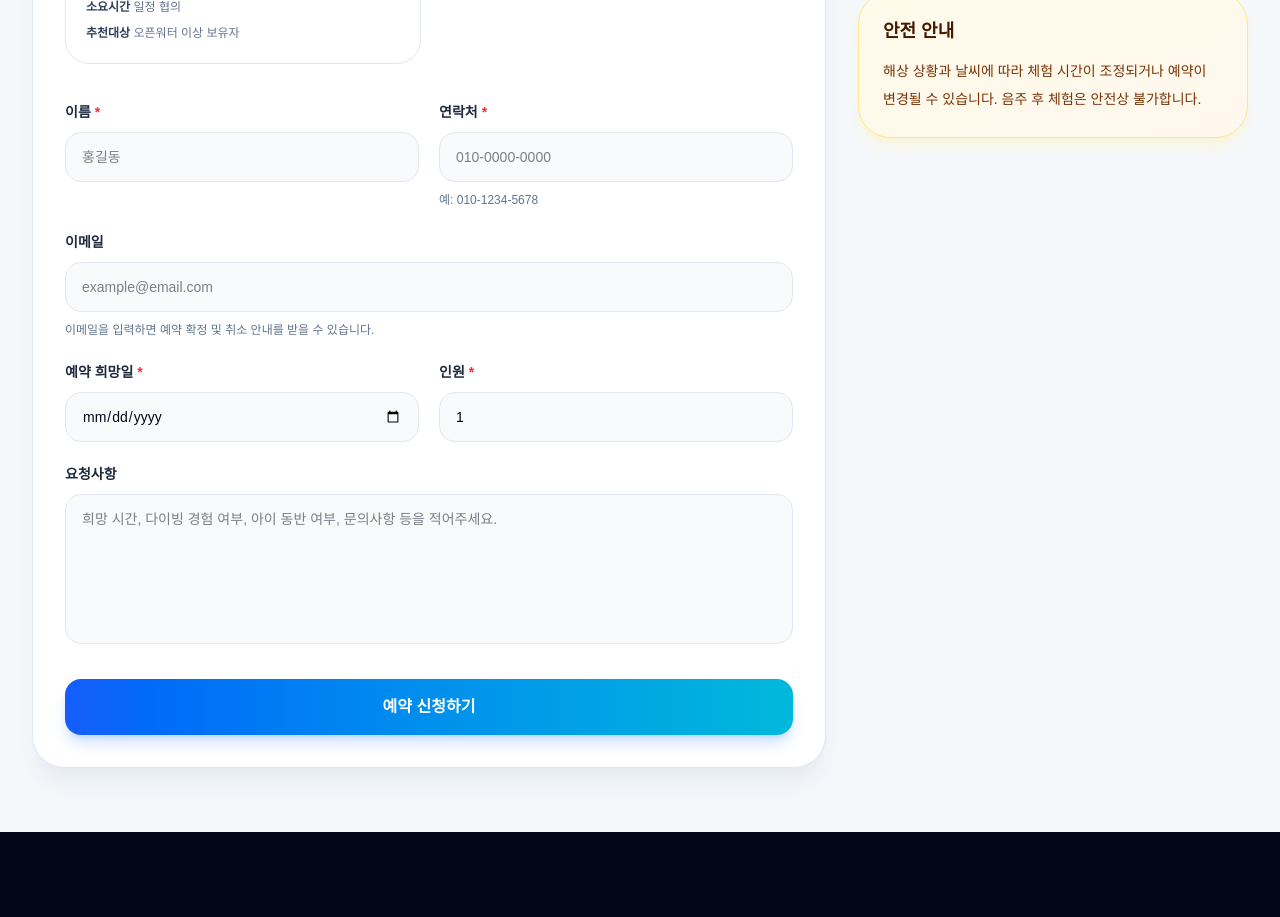
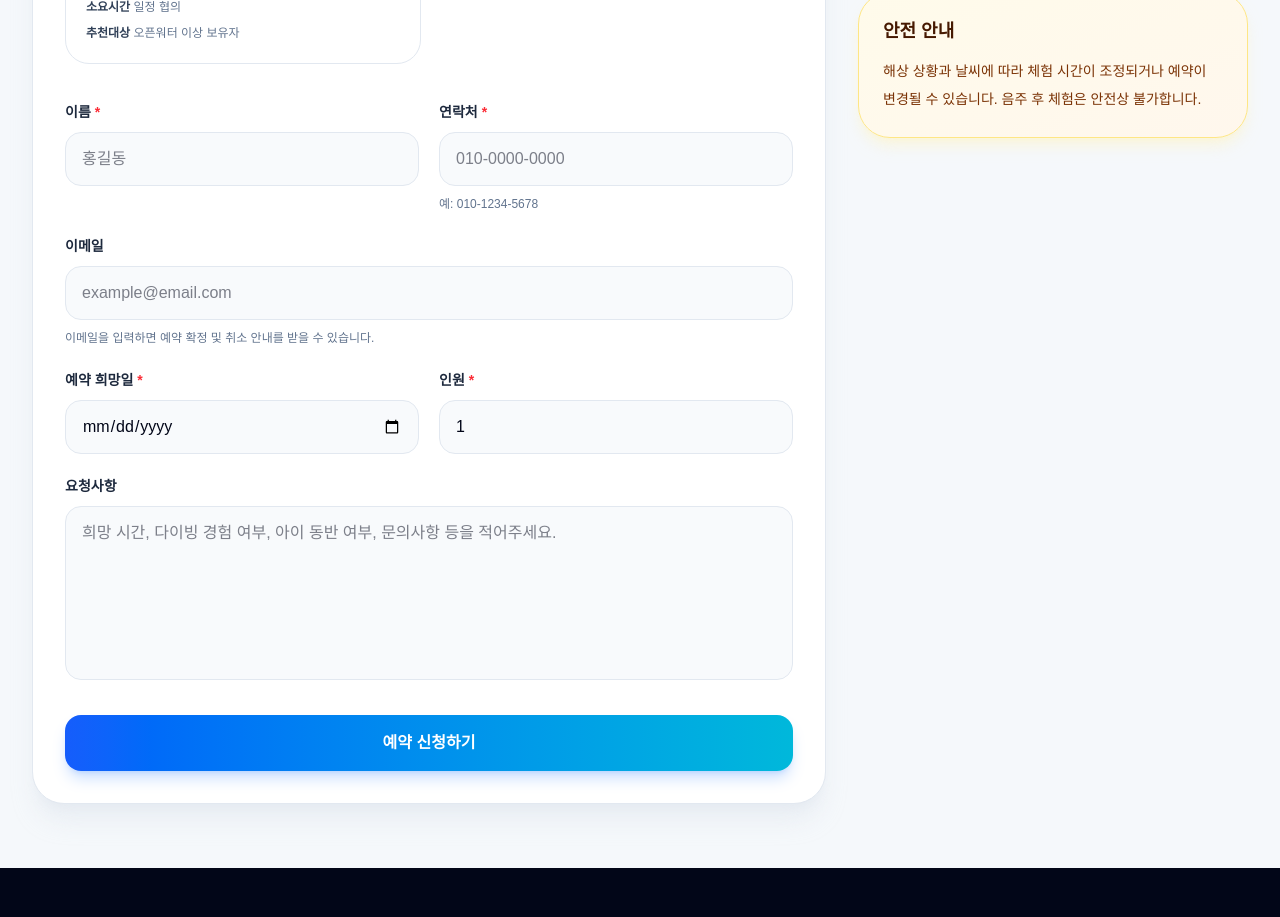
Before and after one commit to yoochnagsoo/SUNGSANSCUBA, a Next.js app: page /reservation in a window 1280 px wide. Shown: the part 2000-2917 px from the top of the page. Built offline with nearby package versions, Linux system fonts and the light colour scheme; no server answers.

Commit message:
예약 폼 아이폰 입력 확대 방지

```diff
--- a/src/app/reservation/page.tsx
+++ b/src/app/reservation/page.tsx
@@ -456,7 +456,7 @@ function ReservationPageContent() {
                     value={name}
                     onChange={(event) => setName(event.target.value)}
                     placeholder="홍길동"
-                    className="mt-2 w-full rounded-2xl border border-slate-200 bg-slate-50 px-4 py-3.5 text-sm text-slate-950 outline-none transition focus:border-blue-500 focus:bg-white focus:ring-4 focus:ring-blue-100"
+                    className="mt-2 w-full rounded-2xl border border-slate-200 bg-slate-50 px-4 py-3.5 text-base text-slate-950 outline-none transition focus:border-blue-500 focus:bg-white focus:ring-4 focus:ring-blue-100"
                   />
                 </FormField>
 
@@ -478,7 +478,7 @@ function ReservationPageContent() {
                     }
                     placeholder="010-0000-0000"
                     maxLength={13}
-                    className="mt-2 w-full rounded-2xl border border-slate-200 bg-slate-50 px-4 py-3.5 text-sm text-slate-950 outline-none transition focus:border-blue-500 focus:bg-white focus:ring-4 focus:ring-blue-100"
+                    className="mt-2 w-full rounded-2xl border border-slate-200 bg-slate-50 px-4 py-3.5 text-base text-slate-950 outline-none transition focus:border-blue-500 focus:bg-white focus:ring-4 focus:ring-blue-100"
                   />
                   <p className="mt-2 text-xs leading-5 text-slate-500">
                     예: 010-1234-5678
@@ -492,7 +492,7 @@ function ReservationPageContent() {
                       value={email}
                       onChange={(event) => setEmail(event.target.value)}
                       placeholder="example@email.com"
-                      className="mt-2 w-full rounded-2xl border border-slate-200 bg-slate-50 px-4 py-3.5 text-sm text-slate-950 outline-none transition focus:border-blue-500 focus:bg-white focus:ring-4 focus:ring-blue-100"
+                      className="mt-2 w-full rounded-2xl border border-slate-200 bg-slate-50 px-4 py-3.5 text-base text-slate-950 outline-none transition focus:border-blue-500 focus:bg-white focus:ring-4 focus:ring-blue-100"
                     />
                   </FormField>
 
@@ -509,7 +509,7 @@ function ReservationPageContent() {
                     onClick={handleOpenReservationDatePicker}
                     onFocus={handleOpenReservationDatePicker}
                     onChange={(event) => setReservationDate(event.target.value)}
-                    className="mt-2 w-full rounded-2xl border border-slate-200 bg-slate-50 px-4 py-3.5 text-sm text-slate-950 outline-none transition focus:border-blue-500 focus:bg-white focus:ring-4 focus:ring-blue-100"
+                    className="mt-2 w-full rounded-2xl border border-slate-200 bg-slate-50 px-4 py-3.5 text-base text-slate-950 outline-none transition focus:border-blue-500 focus:bg-white focus:ring-4 focus:ring-blue-100"
                   />
                 </FormField>
 
@@ -519,7 +519,7 @@ function ReservationPageContent() {
                     min={1}
                     value={people}
                     onChange={(event) => setPeople(Number(event.target.value))}
-                    className="mt-2 w-full rounded-2xl border border-slate-200 bg-slate-50 px-4 py-3.5 text-sm text-slate-950 outline-none transition focus:border-blue-500 focus:bg-white focus:ring-4 focus:ring-blue-100"
+                    className="mt-2 w-full rounded-2xl border border-slate-200 bg-slate-50 px-4 py-3.5 text-base text-slate-950 outline-none transition focus:border-blue-500 focus:bg-white focus:ring-4 focus:ring-blue-100"
                   />
                 </FormField>
 
@@ -530,7 +530,7 @@ function ReservationPageContent() {
                       onChange={(event) => setMessage(event.target.value)}
                       rows={6}
                       placeholder="희망 시간, 다이빙 경험 여부, 아이 동반 여부, 문의사항 등을 적어주세요."
-                      className="mt-2 w-full resize-none rounded-2xl border border-slate-200 bg-slate-50 px-4 py-3.5 text-sm text-slate-950 outline-none transition focus:border-blue-500 focus:bg-white focus:ring-4 focus:ring-blue-100"
+                      className="mt-2 w-full resize-none rounded-2xl border border-slate-200 bg-slate-50 px-4 py-3.5 text-base text-slate-950 outline-none transition focus:border-blue-500 focus:bg-white focus:ring-4 focus:ring-blue-100"
                     />
                   </FormField>
                 </div>
```
